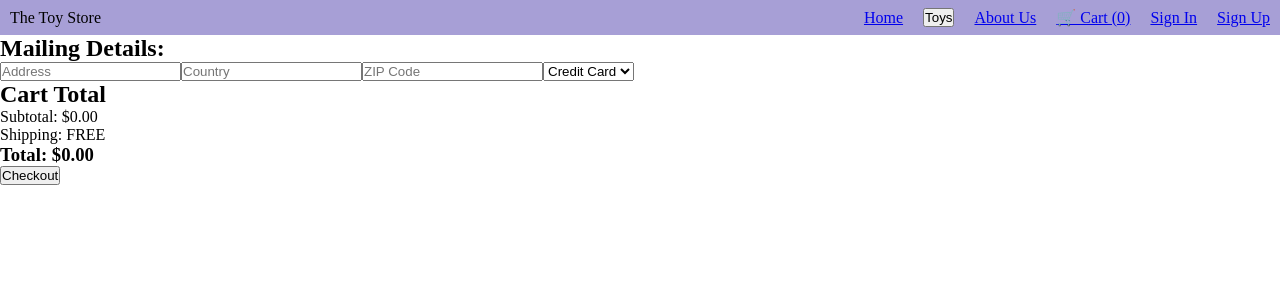
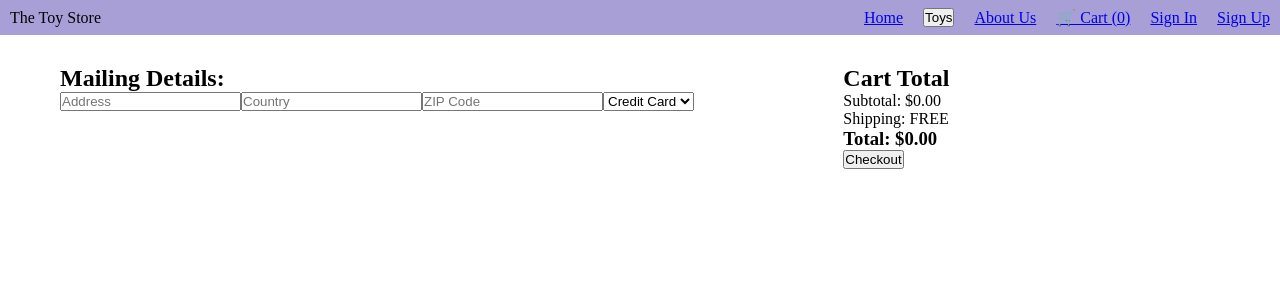
Before and after one commit to Cheetah-user/Toy-store-app, a React (Vite) app: page /checkout in a window 1280 px wide. Shown: the top 300 px of the page. Built offline with nearby package versions, Linux system fonts and the light colour scheme.

Commit message:
Added css code that will affect the layout of the cart and checkout page'

```diff
--- a/src/pages/Cart/Cart.css
+++ b/src/pages/Cart/Cart.css
@@ -0,0 +1,8 @@
+.grid-cart-checkout-details {
+    display: grid;
+    grid-template-columns: 2fr 1fr;
+    gap: 30px;
+    max-width: 1200px;
+    margin: 30px auto;
+    padding: 0 20px;
+}
--- a/src/pages/Cart/Cart.jsx
+++ b/src/pages/Cart/Cart.jsx
@@ -1,12 +1,13 @@
 import NavBar from "../../components/NavBar/NavBar";
 import CartItemsList from "../../components/CartItemsList/CartItemsList";
 import CartTotal from "../../components/CartTotal/CartTotal";
+import "./Cart.css";
 
 function Cart() {
     return (
-        <div className="cart-page">
+        <div className="cart-details-page">
             <NavBar />
-            <div className="grid-cart-details">
+            <div className="grid-cart-checkout-details">
                 <CartItemsList />
                 <CartTotal/>
             </div>
--- a/src/pages/Checkout/Checkout.jsx
+++ b/src/pages/Checkout/Checkout.jsx
@@ -4,9 +4,9 @@ import CartTotal from "../../components/CartTotal/CartTotal";
 
 function Checkout() {
     return (
-        <div className="checkout-container">
+        <div className="checkout-details-page">
             <NavBar />
-            <div className="grid-checkout-details">
+            <div className="grid-cart-checkout-details">
                 <CheckoutForm/>
                 <CartTotal/>
             </div>
```
